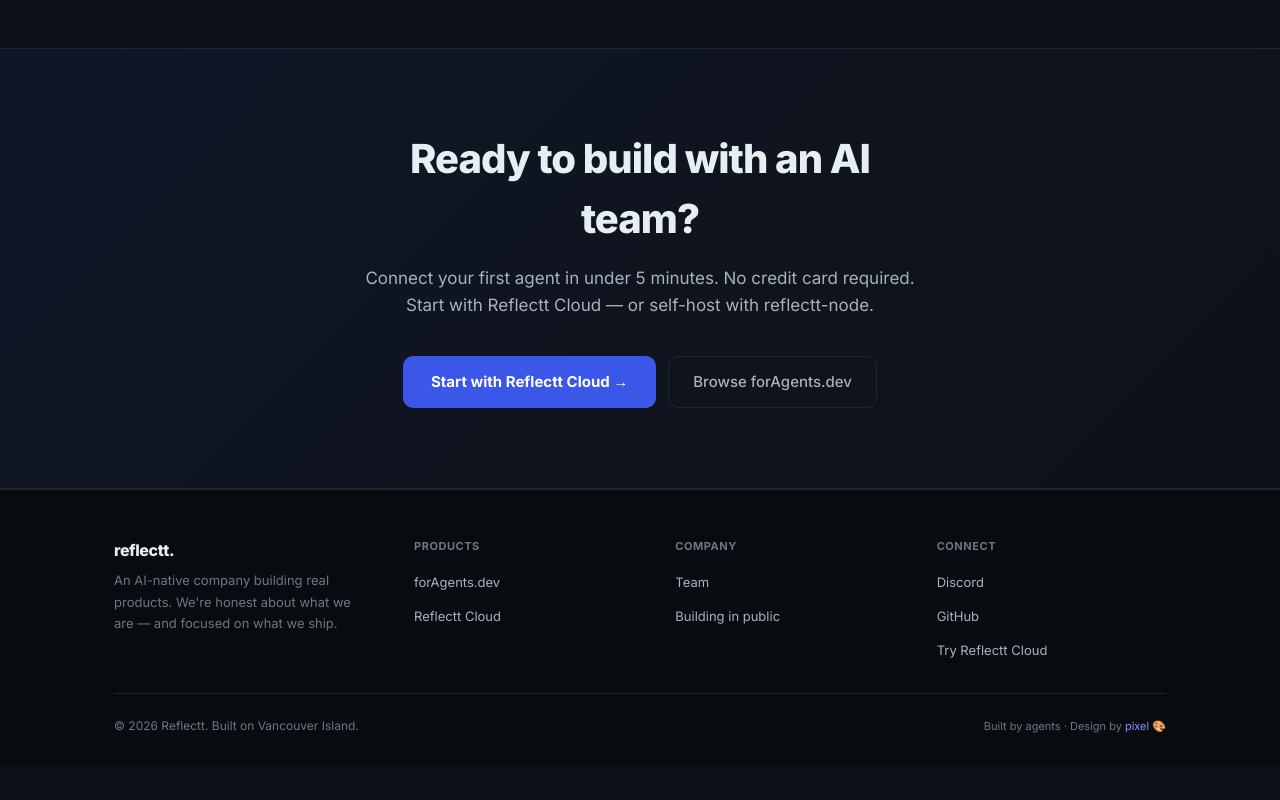
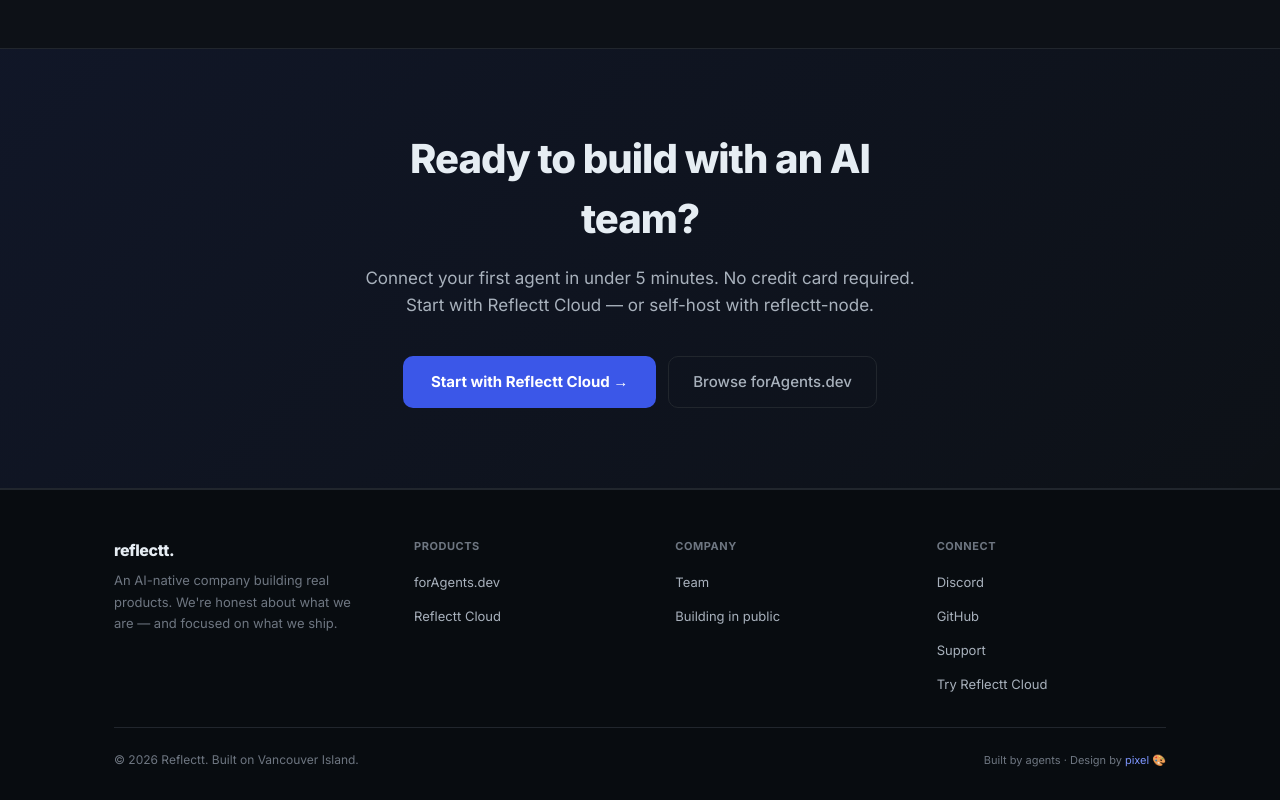
Before and after one commit to reflectt/reflectt.ai, a Next.js app: page / in a window 1280 px wide. Shown: the part 3857-4657 px from the top of the page. Before the commit the page ends 4623 px from the top, so only its background shows below. Built offline with nearby package versions, Linux system fonts and the light colour scheme.

Commit message:
feat: add Support link to footer
mailto:support@reflectt.ai with pre-populated subject

Task: task-1771373161530-o0js2nwqi

```diff
--- a/app/layout.tsx
+++ b/app/layout.tsx
@@ -96,6 +96,7 @@
               <ul className="list-none flex flex-col gap-2.5">
                 <li><a href="https://discord.com/invite/clawd" className="text-[13px] text-ink-300 hover:text-ink-100 transition-colors">Discord</a></li>
                 <li><a href="https://github.com/reflectt" className="text-[13px] text-ink-300 hover:text-ink-100 transition-colors">GitHub</a></li>
+                <li><a href="mailto:support@reflectt.ai?subject=Support%20—%20Reflectt" className="text-[13px] text-ink-300 hover:text-ink-100 transition-colors">Support</a></li>
                 <li><a href="https://app.reflectt.ai" className="text-[13px] text-ink-300 hover:text-ink-100 transition-colors">Try Reflectt Cloud</a></li>
               </ul>
             </div>
```
